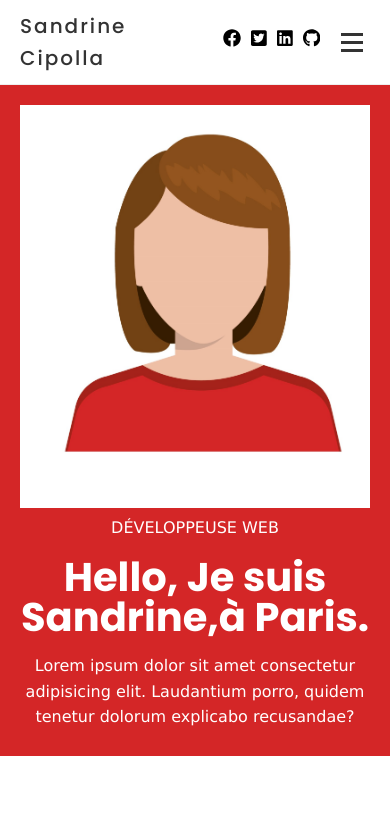
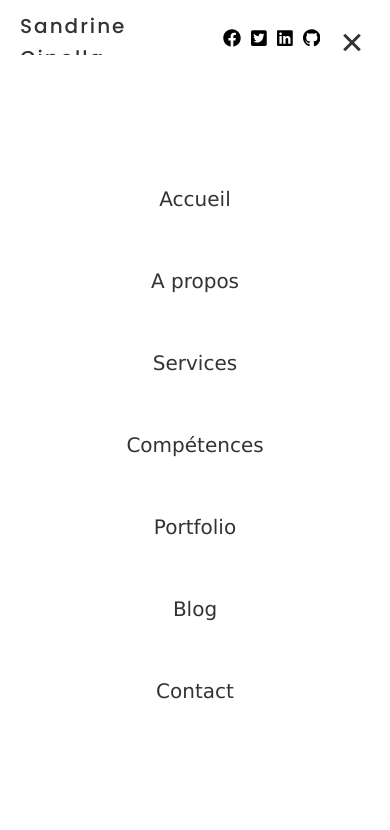
Before and after one commit to SandrineCipolla/SandrineCipolla.github.io, a plain HTML site: page index.html in a window 390 px wide. Both pictures are taken after a click on the button 352 px from the left and 42 px from the top of the page. Shown: the top 830 px of the page. Drawn offline with Linux system fonts and the light colour scheme.

Commit message:
animation menu mobile js

```diff
--- a/CSS/global.css
+++ b/CSS/global.css
@@ -149,9 +149,9 @@ section {
     letter-spacing: 2px;
 }
 
-.navbar {
+/* .navbar {
     display: none;
-}
+} */
 
 .header li {
     display: inline-flex;
@@ -217,6 +217,53 @@ section {
 
 .burger .bar::after {
     transform: translateY(8px);
+}
+
+@media screen and (max-width:749px) {
+    nav {
+        display: flex;
+        justify-content: center;
+        align-items: center;
+        flex-direction: column;
+        position:fixed;
+        top:55px;
+        left:110%;
+        width:100%;
+        overflow: hidden;
+        opacity: 0;
+        height: calc(100vh - 55px);
+        background: white;
+        transition: all .4s ease-out;
+    }
+    nav .menu li {
+        display: flex;
+        justify-content: center;
+    }
+    nav .menu a {
+        display: block;
+        font-size: 2rem;
+        padding: 2rem;
+    }
+
+    .show-nav nav{
+        opacity: 1;
+        width: 100%;
+        left: 0;
+        z-index: 2;
+    }
+    .show-nav .burger .bar{
+        width: 0;
+    }
+    .burger .bar::before,
+    .burger .bar::after{
+        transition: all .2s ease-out;
+    }
+    .show-nav .burger .bar::before{
+        transform: rotate(-45deg);
+    }
+    .show-nav .burger .bar::after{
+        transform: rotate(45deg);
+    }
 }
 
 @media screen and (min-width:750px) {
@@ -552,5 +599,6 @@ footer .socials a:hover {
 
     to {
         transform: translateX(0%);
+
     }
 }
--- a/index.html
+++ b/index.html
@@ -10,10 +10,14 @@
       content="Portfolio de Sandrine Cipolla - Developpeuse web"
     />
     <link rel="shortcut icon" href="./images/favicon.ico" type="image/x-icon" />
-    <link rel="preconnect" href="https://fonts.googleapis.com">
-    <link rel="preconnect" href="https://fonts.gstatic.com" crossorigin>
-  <link href="https://fonts.googleapis.com/css2?family=Poppins:wght@300;500;700&display=swap" rel="stylesheet">
-    <link rel="stylesheet" href="./CSS/global.css">
+    <link rel="preconnect" href="https://fonts.googleapis.com" />
+    <link rel="preconnect" href="https://fonts.gstatic.com" crossorigin />
+    <link
+      href="https://fonts.googleapis.com/css2?family=Poppins:wght@300;500;700&display=swap"
+      rel="stylesheet"
+    />
+    <link rel="stylesheet" href="./CSS/global.css" />
+    <script src="./JS/Script.js" defer></script>
   </head>
   <body>
     <!--
@@ -40,7 +44,7 @@
     <header class="header">
       <div class="container d-flex">
         <div class="logo">Sandrine Cipolla</div>
-        <nav class="navbar">
+        <nav class="navbar show-nav">
           <ul class="menu list-unstyled">
             <li><a href="#hero">Accueil</a></li>
             <li><a href="#about">A propos</a></li>
@@ -56,35 +60,34 @@
             <li>
               <a href="https://google.fr" target="_blank">
                 <svg
-
                   class="icon facebook"
                   xmlns="http://www.w3.org/2000/svg"
                   viewBox="0 0 512 512"
                 >
                   <!--! Font Awesome Pro 6.3.0 by @fontawesome - https://fontawesome.com License - https://fontawesome.com/license (Commercial License) Copyright 2023 Fonticons, Inc. -->
                   <path
-                    d="M504 256C504 119 393 8 256 8S8 119 8 256c0 123.78 90.69 226.38 209.25 245V327.69h-63V256h63v-54.64c0-62.15 37-96.48 93.67-96.48 27.14 0 55.52 4.84 55.52 4.84v61h-31.28c-30.8 0-40.41 19.12-40.41 38.73V256h68.78l-11 71.69h-57.78V501C413.31 482.38 504 379.78 504 256z"/>
+                    d="M504 256C504 119 393 8 256 8S8 119 8 256c0 123.78 90.69 226.38 209.25 245V327.69h-63V256h63v-54.64c0-62.15 37-96.48 93.67-96.48 27.14 0 55.52 4.84 55.52 4.84v61h-31.28c-30.8 0-40.41 19.12-40.41 38.73V256h68.78l-11 71.69h-57.78V501C413.31 482.38 504 379.78 504 256z"
+                  />
                 </svg>
               </a>
             </li>
             <li>
               <a href="https://google.fr" target="_blank">
                 <svg
-
                   class="icon twitter"
                   xmlns="http://www.w3.org/2000/svg"
                   viewBox="0 0 448 512"
                 >
                   <!--! Font Awesome Pro 6.3.0 by @fontawesome - https://fontawesome.com License - https://fontawesome.com/license (Commercial License) Copyright 2023 Fonticons, Inc. -->
                   <path
-                    d="M400 32H48C21.5 32 0 53.5 0 80v352c0 26.5 21.5 48 48 48h352c26.5 0 48-21.5 48-48V80c0-26.5-21.5-48-48-48zm-48.9 158.8c.2 2.8.2 5.7.2 8.5 0 86.7-66 186.6-186.6 186.6-37.2 0-71.7-10.8-100.7-29.4 5.3.6 10.4.8 15.8.8 30.7 0 58.9-10.4 81.4-28-28.8-.6-53-19.5-61.3-45.5 10.1 1.5 19.2 1.5 29.6-1.2-30-6.1-52.5-32.5-52.5-64.4v-.8c8.7 4.9 18.9 7.9 29.6 8.3a65.447 65.447 0 0 1-29.2-54.6c0-12.2 3.2-23.4 8.9-33.1 32.3 39.8 80.8 65.8 135.2 68.6-9.3-44.5 24-80.6 64-80.6 18.9 0 35.9 7.9 47.9 20.7 14.8-2.8 29-8.3 41.6-15.8-4.9 15.2-15.2 28-28.8 36.1 13.2-1.4 26-5.1 37.8-10.2-8.9 13.1-20.1 24.7-32.9 34z"/>
+                    d="M400 32H48C21.5 32 0 53.5 0 80v352c0 26.5 21.5 48 48 48h352c26.5 0 48-21.5 48-48V80c0-26.5-21.5-48-48-48zm-48.9 158.8c.2 2.8.2 5.7.2 8.5 0 86.7-66 186.6-186.6 186.6-37.2 0-71.7-10.8-100.7-29.4 5.3.6 10.4.8 15.8.8 30.7 0 58.9-10.4 81.4-28-28.8-.6-53-19.5-61.3-45.5 10.1 1.5 19.2 1.5 29.6-1.2-30-6.1-52.5-32.5-52.5-64.4v-.8c8.7 4.9 18.9 7.9 29.6 8.3a65.447 65.447 0 0 1-29.2-54.6c0-12.2 3.2-23.4 8.9-33.1 32.3 39.8 80.8 65.8 135.2 68.6-9.3-44.5 24-80.6 64-80.6 18.9 0 35.9 7.9 47.9 20.7 14.8-2.8 29-8.3 41.6-15.8-4.9 15.2-15.2 28-28.8 36.1 13.2-1.4 26-5.1 37.8-10.2-8.9 13.1-20.1 24.7-32.9 34z"
+                  />
                 </svg>
               </a>
             </li>
             <li>
               <a href="https://google.fr" target="_blank">
                 <svg
-
                   class="icon linkedin"
                   xmlns="http://www.w3.org/2000/svg"
                   viewBox="0 0 448 512"
@@ -99,7 +102,6 @@
             <li>
               <a href="https://google.fr" target="_blank">
                 <svg
-
                   class="icon github"
                   xmlns="http://www.w3.org/2000/svg"
                   viewBox="0 0 496 512"
@@ -107,7 +109,8 @@
                   <!--! Font Awesome Pro 6.3.0 by @fontawesome - https://fontawesome.com License - https://fontawesome.com/license (Commercial License) Copyright 2023 Fonticons, Inc. -->
                   <path
                     d="M165.9 397.4c0 2-2.3 3.6-5.2 3.6-3.3.3-5.6-1.3-5.6-3.6 0-2 2.3-3.6 5.2-3.6 3-.3 5.6 1.3 5.6 3.6zm-31.1-4.5c-.7 2 1.3 4.3 4.3 4.9 2.6 1 5.6 0 6.2-2s-1.3-4.3-4.3-5.2c-2.6-.7-5.5.3-6.2 2.3zm44.2-1.7c-2.9.7-4.9 2.6-4.6 4.9.3 2 2.9 3.3 5.9 2.6 2.9-.7 4.9-2.6 4.6-4.6-.3-1.9-3-3.2-5.9-2.9zM244.8 8C106.1 8 0 113.3 0 252c0 110.9 69.8 205.8 169.5 239.2 12.8 2.3 17.3-5.6 17.3-12.1 0-6.2-.3-40.4-.3-61.4 0 0-70 15-84.7-29.8 0 0-11.4-29.1-27.8-36.6 0 0-22.9-15.7 1.6-15.4 0 0 24.9 2 38.6 25.8 21.9 38.6 58.6 27.5 72.9 20.9 2.3-16 8.8-27.1 16-33.7-55.9-6.2-112.3-14.3-112.3-110.5 0-27.5 7.6-41.3 23.6-58.9-2.6-6.5-11.1-33.3 2.6-67.9 20.9-6.5 69 27 69 27 20-5.6 41.5-8.5 62.8-8.5s42.8 2.9 62.8 8.5c0 0 48.1-33.6 69-27 13.7 34.7 5.2 61.4 2.6 67.9 16 17.7 25.8 31.5 25.8 58.9 0 96.5-58.9 104.2-114.8 110.5 9.2 7.9 17 22.9 17 46.4 0 33.7-.3 75.4-.3 83.6 0 6.5 4.6 14.4 17.3 12.1C428.2 457.8 496 362.9 496 252 496 113.3 383.5 8 244.8 8zM97.2 352.9c-1.3 1-1 3.3.7 5.2 1.6 1.6 3.9 2.3 5.2 1 1.3-1 1-3.3-.7-5.2-1.6-1.6-3.9-2.3-5.2-1zm-10.8-8.1c-.7 1.3.3 2.9 2.3 3.9 1.6 1 3.6.7 4.3-.7.7-1.3-.3-2.9-2.3-3.9-2-.6-3.6-.3-4.3.7zm32.4 35.6c-1.6 1.3-1 4.3 1.3 6.2 2.3 2.3 5.2 2.6 6.5 1 1.3-1.3.7-4.3-1.3-6.2-2.2-2.3-5.2-2.6-6.5-1zm-11.4-14.7c-1.6 1-1.6 3.6 0 5.9 1.6 2.3 4.3 3.3 5.6 2.3 1.6-1.3 1.6-3.9 0-6.2-1.4-2.3-4-3.3-5.6-2z"
-                  /></svg>
+                  />
+                </svg>
               </a>
             </li>
           </ul>
@@ -122,8 +125,8 @@
             <span>Développeuse Web</span>
             <h1 class="title">Hello, Je suis Sandrine,à Paris.</h1>
             <p>
-            Lorem ipsum dolor sit amet consectetur adipisicing elit. Laudantium
-            porro, quidem tenetur dolorum explicabo recusandae?
+              Lorem ipsum dolor sit amet consectetur adipisicing elit.
+              Laudantium porro, quidem tenetur dolorum explicabo recusandae?
             </p>
           </div>
           <div class="hero__item right">
@@ -192,8 +195,12 @@
           <div class="grid__item">
             <div class="service">
               <div class="service__icon">
-                <svg xmlns="http://www.w3.org/2000/svg" viewBox="0 0 640 512"><!-- Font Awesome Pro 5.15.4 by @fontawesome - https://fontawesome.com License - https://fontawesome.com/license (Commercial License) -->
-                  <path d="M128 352H32c-17.67 0-32 14.33-32 32v96c0 17.67 14.33 32 32 32h96c17.67 0 32-14.33 32-32v-96c0-17.67-14.33-32-32-32zm-24-80h192v48h48v-48h192v48h48v-57.59c0-21.17-17.23-38.41-38.41-38.41H344v-64h40c17.67 0 32-14.33 32-32V32c0-17.67-14.33-32-32-32H256c-17.67 0-32 14.33-32 32v96c0 17.67 14.33 32 32 32h40v64H94.41C73.23 224 56 241.23 56 262.41V320h48v-48zm264 80h-96c-17.67 0-32 14.33-32 32v96c0 17.67 14.33 32 32 32h96c17.67 0 32-14.33 32-32v-96c0-17.67-14.33-32-32-32zm240 0h-96c-17.67 0-32 14.33-32 32v96c0 17.67 14.33 32 32 32h96c17.67 0 32-14.33 32-32v-96c0-17.67-14.33-32-32-32z"/></svg>
+                <svg xmlns="http://www.w3.org/2000/svg" viewBox="0 0 640 512">
+                  <!-- Font Awesome Pro 5.15.4 by @fontawesome - https://fontawesome.com License - https://fontawesome.com/license (Commercial License) -->
+                  <path
+                    d="M128 352H32c-17.67 0-32 14.33-32 32v96c0 17.67 14.33 32 32 32h96c17.67 0 32-14.33 32-32v-96c0-17.67-14.33-32-32-32zm-24-80h192v48h48v-48h192v48h48v-57.59c0-21.17-17.23-38.41-38.41-38.41H344v-64h40c17.67 0 32-14.33 32-32V32c0-17.67-14.33-32-32-32H256c-17.67 0-32 14.33-32 32v96c0 17.67 14.33 32 32 32h40v64H94.41C73.23 224 56 241.23 56 262.41V320h48v-48zm264 80h-96c-17.67 0-32 14.33-32 32v96c0 17.67 14.33 32 32 32h96c17.67 0 32-14.33 32-32v-96c0-17.67-14.33-32-32-32zm240 0h-96c-17.67 0-32 14.33-32 32v96c0 17.67 14.33 32 32 32h96c17.67 0 32-14.33 32-32v-96c0-17.67-14.33-32-32-32z"
+                  />
+                </svg>
               </div>
               <div class="service__content">
                 <h3>Gestion de Projets</h3>
@@ -205,11 +212,7 @@
             </div>
             <div class="service">
               <div class="service__icon">
-                <svg
-
-                  xmlns="http://www.w3.org/2000/svg"
-                  viewBox="0 0 384 512"
-                >
+                <svg xmlns="http://www.w3.org/2000/svg" viewBox="0 0 384 512">
                   <!--! Font Awesome Pro 6.3.0 by @fontawesome - https://fontawesome.com License - https://fontawesome.com/license (Commercial License) Copyright 2023 Fonticons, Inc. -->
                   <path
                     d="M0 64C0 28.7 28.7 0 64 0H288c35.3 0 64 28.7 64 64V448c0 35.3-28.7 64-64 64H64c-35.3 0-64-28.7-64-64V64zM208 448a32 32 0 1 0 -64 0 32 32 0 1 0 64 0zM288 64H64V384H288V64z"
@@ -228,9 +231,12 @@
           <div class="grid__item">
             <div class="service">
               <div class="service__icon">
-
-<svg xmlns="http://www.w3.org/2000/svg" viewBox="0 0 640 512"><!-- Font Awesome Pro 5.15.4 by @fontawesome - https://fontawesome.com License - https://fontawesome.com/license (Commercial License) -->
-  <path d="M255.03 261.65c6.25 6.25 16.38 6.25 22.63 0l11.31-11.31c6.25-6.25 6.25-16.38 0-22.63L253.25 192l35.71-35.72c6.25-6.25 6.25-16.38 0-22.63l-11.31-11.31c-6.25-6.25-16.38-6.25-22.63 0l-58.34 58.34c-6.25 6.25-6.25 16.38 0 22.63l58.35 58.34zm96.01-11.3l11.31 11.31c6.25 6.25 16.38 6.25 22.63 0l58.34-58.34c6.25-6.25 6.25-16.38 0-22.63l-58.34-58.34c-6.25-6.25-16.38-6.25-22.63 0l-11.31 11.31c-6.25 6.25-6.25 16.38 0 22.63L386.75 192l-35.71 35.72c-6.25 6.25-6.25 16.38 0 22.63zM624 416H381.54c-.74 19.81-14.71 32-32.74 32H288c-18.69 0-33.02-17.47-32.77-32H16c-8.8 0-16 7.2-16 16v16c0 35.2 28.8 64 64 64h512c35.2 0 64-28.8 64-64v-16c0-8.8-7.2-16-16-16zM576 48c0-26.4-21.6-48-48-48H112C85.6 0 64 21.6 64 48v336h512V48zm-64 272H128V64h384v256z"/></svg>
+                <svg xmlns="http://www.w3.org/2000/svg" viewBox="0 0 640 512">
+                  <!-- Font Awesome Pro 5.15.4 by @fontawesome - https://fontawesome.com License - https://fontawesome.com/license (Commercial License) -->
+                  <path
+                    d="M255.03 261.65c6.25 6.25 16.38 6.25 22.63 0l11.31-11.31c6.25-6.25 6.25-16.38 0-22.63L253.25 192l35.71-35.72c6.25-6.25 6.25-16.38 0-22.63l-11.31-11.31c-6.25-6.25-16.38-6.25-22.63 0l-58.34 58.34c-6.25 6.25-6.25 16.38 0 22.63l58.35 58.34zm96.01-11.3l11.31 11.31c6.25 6.25 16.38 6.25 22.63 0l58.34-58.34c6.25-6.25 6.25-16.38 0-22.63l-58.34-58.34c-6.25-6.25-16.38-6.25-22.63 0l-11.31 11.31c-6.25 6.25-6.25 16.38 0 22.63L386.75 192l-35.71 35.72c-6.25 6.25-6.25 16.38 0 22.63zM624 416H381.54c-.74 19.81-14.71 32-32.74 32H288c-18.69 0-33.02-17.47-32.77-32H16c-8.8 0-16 7.2-16 16v16c0 35.2 28.8 64 64 64h512c35.2 0 64-28.8 64-64v-16c0-8.8-7.2-16-16-16zM576 48c0-26.4-21.6-48-48-48H112C85.6 0 64 21.6 64 48v336h512V48zm-64 272H128V64h384v256z"
+                  />
+                </svg>
               </div>
               <div class="service__content">
                 <h3>Intégration Web</h3>
@@ -242,9 +248,12 @@
             </div>
             <div class="service">
               <div class="service__icon">
-
-<svg xmlns="http://www.w3.org/2000/svg" viewBox="0 0 512 512"><!-- Font Awesome Pro 5.15.4 by @fontawesome - https://fontawesome.com License - https://fontawesome.com/license (Commercial License) -->
-  <path d="M204.3 5C104.9 24.4 24.8 104.3 5.2 203.4c-37 187 131.7 326.4 258.8 306.7 41.2-6.4 61.4-54.6 42.5-91.7-23.1-45.4 9.9-98.4 60.9-98.4h79.7c35.8 0 64.8-29.6 64.9-65.3C511.5 97.1 368.1-26.9 204.3 5zM96 320c-17.7 0-32-14.3-32-32s14.3-32 32-32 32 14.3 32 32-14.3 32-32 32zm32-128c-17.7 0-32-14.3-32-32s14.3-32 32-32 32 14.3 32 32-14.3 32-32 32zm128-64c-17.7 0-32-14.3-32-32s14.3-32 32-32 32 14.3 32 32-14.3 32-32 32zm128 64c-17.7 0-32-14.3-32-32s14.3-32 32-32 32 14.3 32 32-14.3 32-32 32z"/></svg>
+                <svg xmlns="http://www.w3.org/2000/svg" viewBox="0 0 512 512">
+                  <!-- Font Awesome Pro 5.15.4 by @fontawesome - https://fontawesome.com License - https://fontawesome.com/license (Commercial License) -->
+                  <path
+                    d="M204.3 5C104.9 24.4 24.8 104.3 5.2 203.4c-37 187 131.7 326.4 258.8 306.7 41.2-6.4 61.4-54.6 42.5-91.7-23.1-45.4 9.9-98.4 60.9-98.4h79.7c35.8 0 64.8-29.6 64.9-65.3C511.5 97.1 368.1-26.9 204.3 5zM96 320c-17.7 0-32-14.3-32-32s14.3-32 32-32 32 14.3 32 32-14.3 32-32 32zm32-128c-17.7 0-32-14.3-32-32s14.3-32 32-32 32 14.3 32 32-14.3 32-32 32zm128-64c-17.7 0-32-14.3-32-32s14.3-32 32-32 32 14.3 32 32-14.3 32-32 32zm128 64c-17.7 0-32-14.3-32-32s14.3-32 32-32 32 14.3 32 32-14.3 32-32 32z"
+                  />
+                </svg>
               </div>
               <div class="service__content">
                 <h3>Conception Graphique et Webdesign</h3>
@@ -440,7 +449,6 @@
               <li>
                 <a href="https://google.fr" target="_blank">
                   <svg
-
                     class="icon facebook"
                     xmlns="http://www.w3.org/2000/svg"
                     viewBox="0 0 512 512"
```
Also changed, not shown: JS/Script.js (added, +23 -0 lines). Lines whose indentation alone changed are shown as unchanged.
